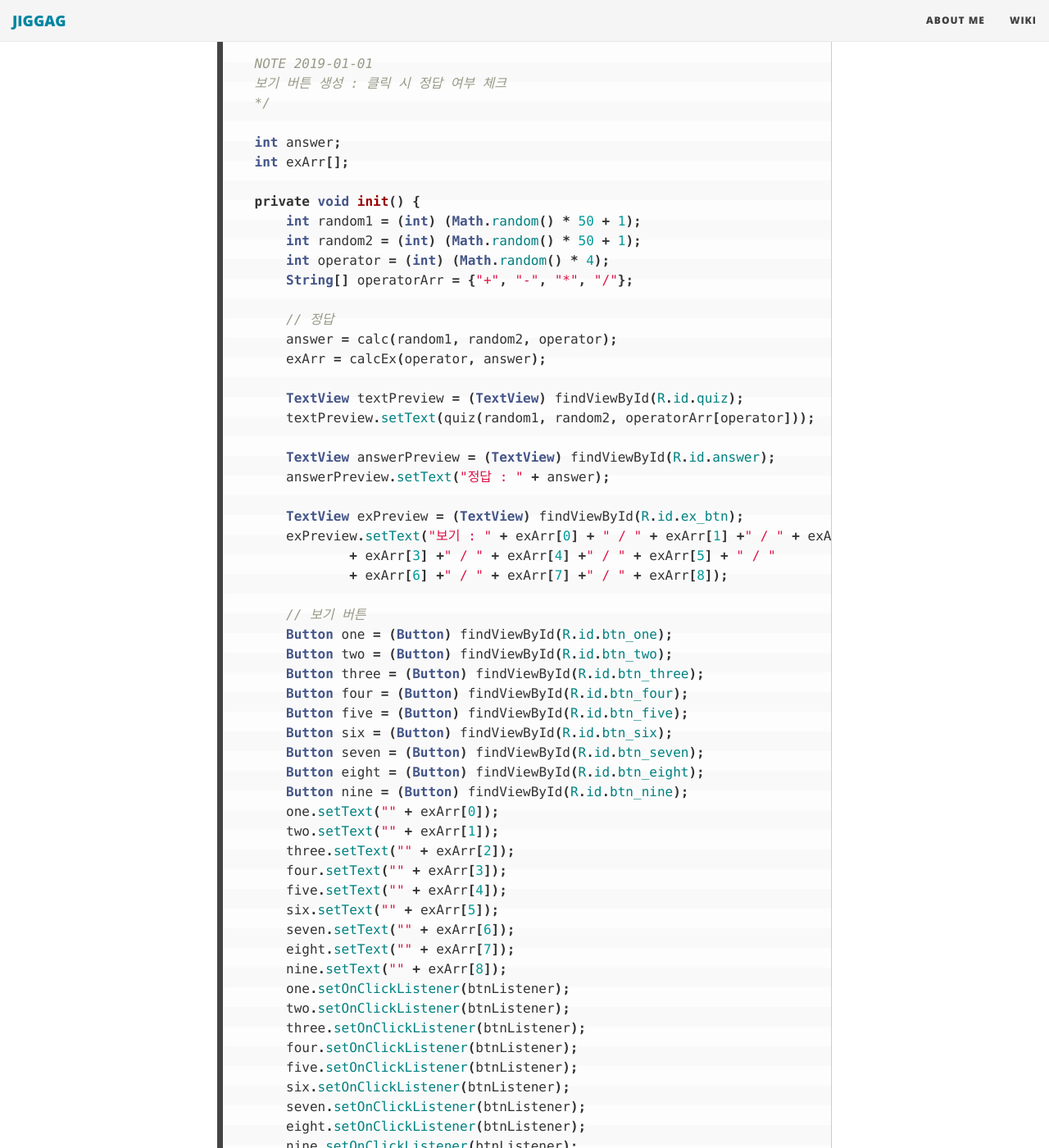
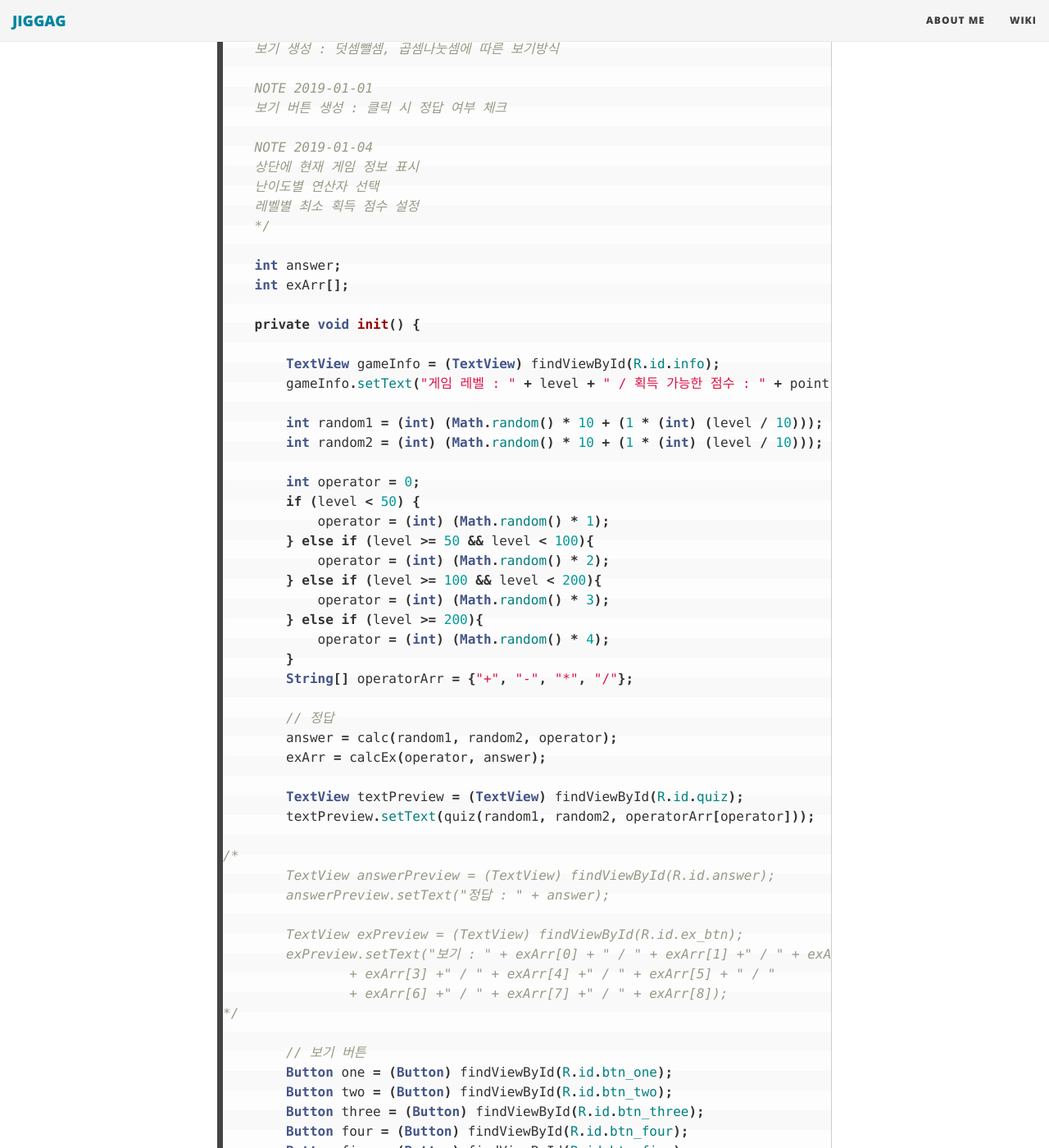
Before and after one commit to jiggag/jiggag.github.io, a Jekyll site: the page built from _posts/2018-12/2018-12-29-android-toy-brainquick-cardgame.md, in a window 1280 px wide and 1400 px high, scrolled down 988 px. Shown: the whole window at 82% size. Built offline with Jekyll 4.4.1, drawn with Linux system fonts in a browser that asks for light colours; nearby versions of some CDN libraries; some of the changed text lies outside the part shown.

Commit message:
Update 2018-12-29-android-toy-brainquick-cardgame.md

````diff
--- a/_posts/2018-12/2018-12-29-android-toy-brainquick-cardgame.md
+++ b/_posts/2018-12/2018-12-29-android-toy-brainquick-cardgame.md
@@ -38,15 +39,34 @@
 
     NOTE 2019-01-01
     보기 버튼 생성 : 클릭 시 정답 여부 체크
+
+    NOTE 2019-01-04
+    상단에 현재 게임 정보 표시
+    난이도별 연산자 선택
+    레벨별 최소 획득 점수 설정
     */
 
     int answer;
     int exArr[];
 
     private void init() {
-        int random1 = (int) (Math.random() * 50 + 1);
-        int random2 = (int) (Math.random() * 50 + 1);
-        int operator = (int) (Math.random() * 4);
+
+        TextView gameInfo = (TextView) findViewById(R.id.info);
+        gameInfo.setText("게임 레벨 : " + level + " / 획득 가능한 점수 : " + point + " / 누적 : " + score);
+
+        int random1 = (int) (Math.random() * 10 + (1 * (int) (level / 10)));
+        int random2 = (int) (Math.random() * 10 + (1 * (int) (level / 10)));
+
+        int operator = 0;
+        if (level < 50) {
+            operator = (int) (Math.random() * 1);
+        } else if (level >= 50 && level < 100){
+            operator = (int) (Math.random() * 2);
+        } else if (level >= 100 && level < 200){
+            operator = (int) (Math.random() * 3);
+        } else if (level >= 200){
+            operator = (int) (Math.random() * 4);
+        }
         String[] operatorArr = {"+", "-", "*", "/"};
 
 	// 정답
@@ -56,6 +76,7 @@
         TextView textPreview = (TextView) findViewById(R.id.quiz);
         textPreview.setText(quiz(random1, random2, operatorArr[operator]));
 
+/*
         TextView answerPreview = (TextView) findViewById(R.id.answer);
         answerPreview.setText("정답 : " + answer);
 
@@ -63,6 +84,7 @@
         exPreview.setText("보기 : " + exArr[0] + " / " + exArr[1] +" / " + exArr[2] +" / "
                 + exArr[3] +" / " + exArr[4] +" / " + exArr[5] + " / "
                 + exArr[6] +" / " + exArr[7] +" / " + exArr[8]);
+*/
 
 	// 보기 버튼
 	Button one = (Button) findViewById(R.id.btn_one);
@@ -137,6 +159,91 @@
         return exArr;
     }
 
+    // 정답 체크
+    private void checkAnswer(int answer, int submit){
+        boolean check = false;
+        if(answer == submit){
+            check = true;
+        }
+
+        // 정답이면 다음문제
+        if(check){
+            // + 점수
+            score();
+            init();
+        }else{
+            // - 점수
+            fail();
+        }
+    }
+
+    public View.OnClickListener btnListener = new View.OnClickListener() {
+        @Override
+        public void onClick(View view) {
+            switch (view.getId()) {
+                case R.id.btn_one:
+                    checkAnswer(answer, exArr[0]);
+                    break;
+                case R.id.btn_two:
+                    checkAnswer(answer, exArr[1]);
+                    break;
+                case R.id.btn_three:
+                    checkAnswer(answer, exArr[2]);
+                    break;
+                case R.id.btn_four:
+                    checkAnswer(answer, exArr[3]);
+                    break;
+                case R.id.btn_five:
+                    checkAnswer(answer, exArr[4]);
+                    break;
+                case R.id.btn_six:
+                    checkAnswer(answer, exArr[5]);
+                    break;
+                case R.id.btn_seven:
+                    checkAnswer(answer, exArr[6]);
+                    break;
+                case R.id.btn_eight:
+                    checkAnswer(answer, exArr[7]);
+                    break;
+                case R.id.btn_nine:
+                    checkAnswer(answer, exArr[8]);
+                    break;
+            }
+        }
+    };
+
+    private void score(){
+        score += point;
+    }
+
+    private void score(){
+        score += point;
+
+    }
+
+    // 오답 클릭 시 얻을 수 있는 점수 감소
+    private void fail(){
+        // 레벨별 최소 획득 점수
+        if((point*0.5) >= (level * 10)){
+            point *= 0.5;
+        }else{
+            point = level * 10;
+        }
+    }
+
+
+```
+
+#### AndroidManifest.xml
+```xml
+
+        <!-- NOTE 2019-01-01 : screenOrientation를 추가하여 앱 화면 세로로 고정-->
+        <activity android:name=".MainActivity" android:screenOrientation="portrait">
+            <intent-filter>
+                <action android:name="android.intent.action.MAIN" />
+                <category android:name="android.intent.category.LAUNCHER" />
+            </intent-filter>
+        </activity>
 ```
 
 #### 글이 안올라가는 경우
````
Also changed, not shown: other parts of _posts/2018-12/2018-12-29-android-toy-brainquick-cardgame.md (+1 -0 lines).
